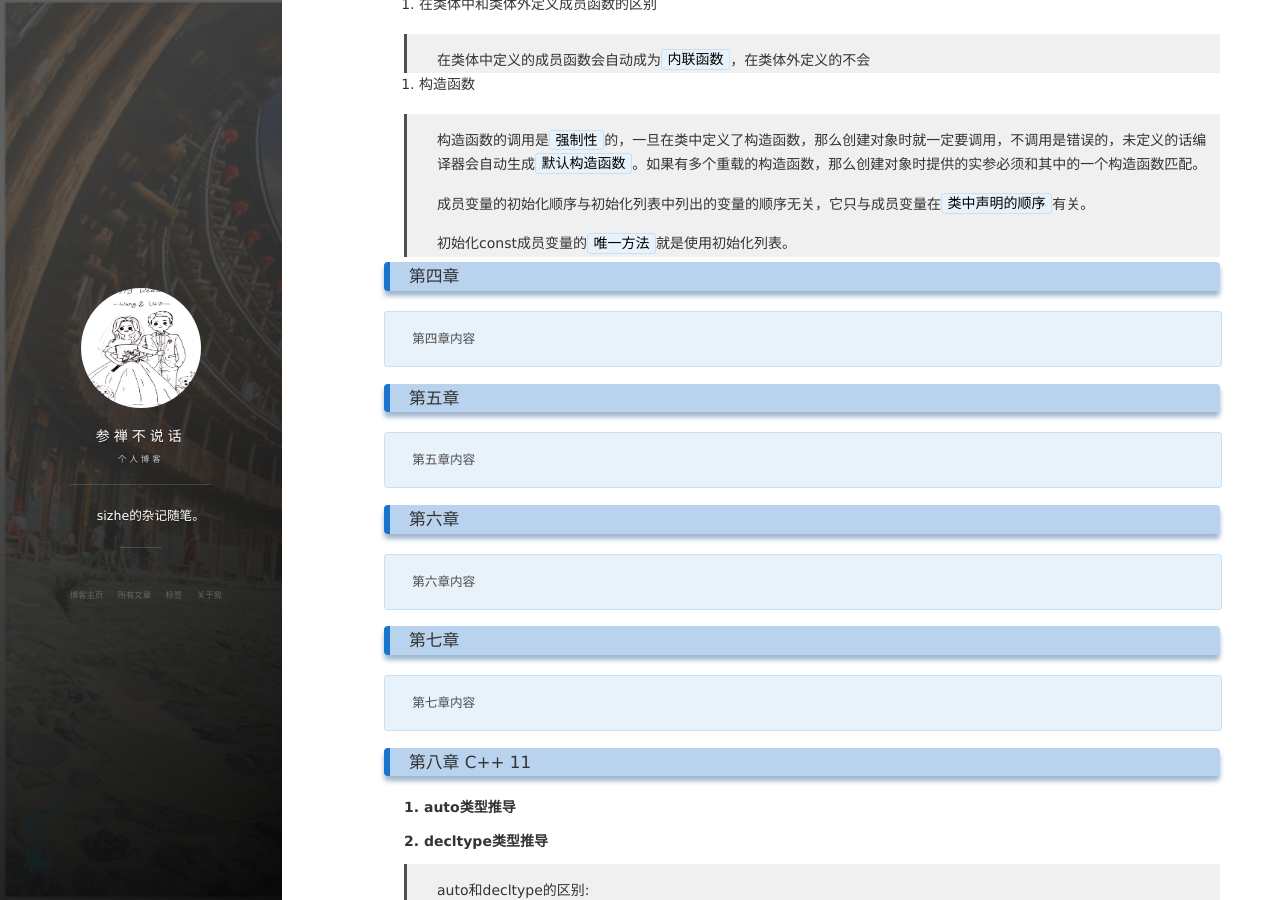
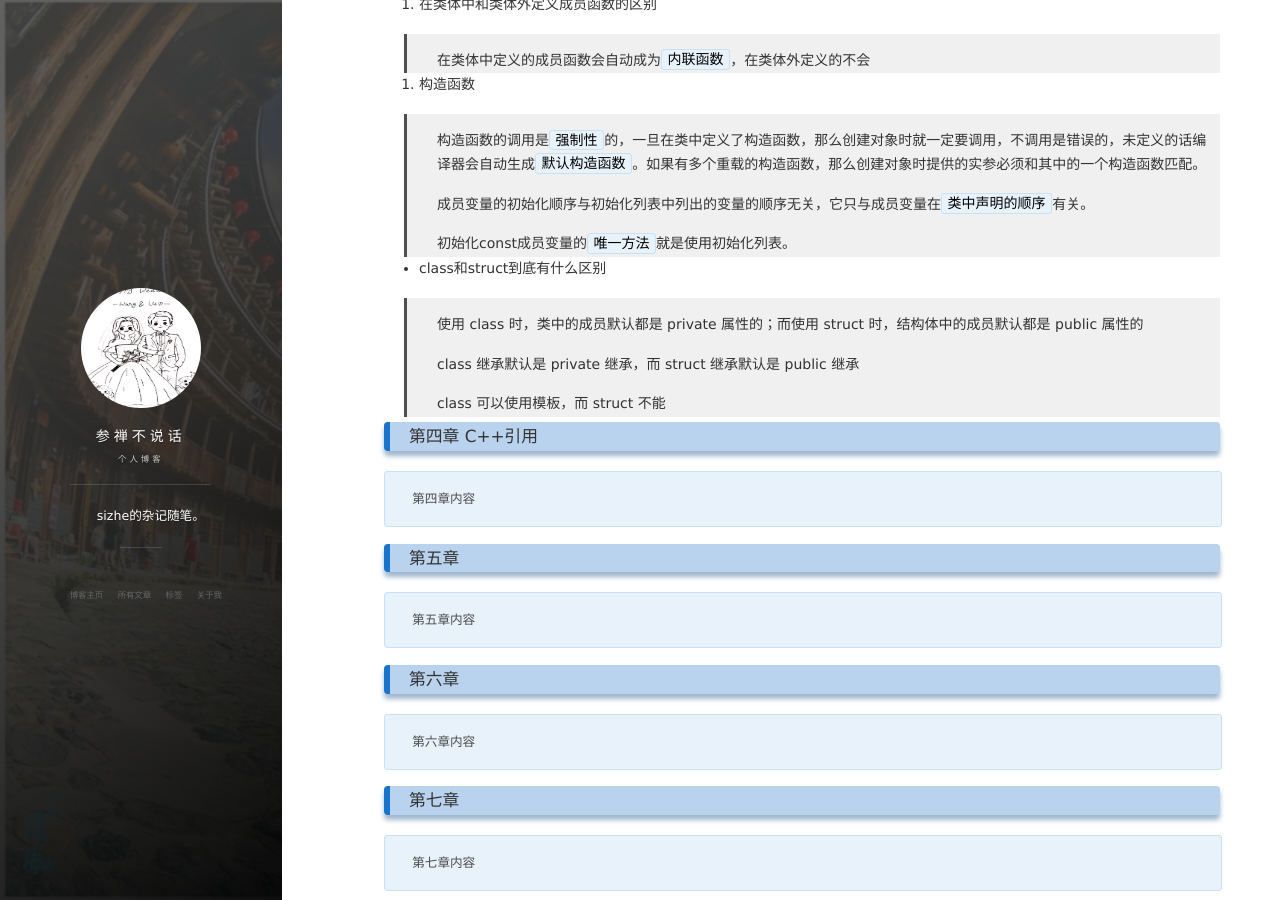
Before and after one commit to SizheLuo/Sizheluo.github.io, a Jekyll site: the page built from _posts/2023-08-21-C&C++.md, in a window 1280 px wide and 900 px high, scrolled down 1976 px. Built offline with Jekyll 4.4.1, drawn with Linux system fonts in a browser that asks for light colours; nearby versions of some CDN libraries; comment, search, counter and statistics services are not loaded.

```diff
--- a/_posts/2023-08-21-C&C++.md
+++ b/_posts/2023-08-21-C&C++.md
@@ -87,7 +87,15 @@ tag: C/C++
 
 > 初始化const成员变量的`唯一方法`就是使用初始化列表。
 
-### <a name="chapter4"></a>第四章
+- class和struct到底有什么区别
+
+> 使用 class 时，类中的成员默认都是 private 属性的；而使用 struct 时，结构体中的成员默认都是 public 属性的
+
+> class 继承默认是 private 继承，而 struct 继承默认是 public 继承
+
+> class 可以使用模板，而 struct 不能
+
+### <a name="chapter4"></a>第四章 C++引用
 
     第四章内容
 
```
Also changed, not shown: _posts/2023-07-23-代码随想录.md (+50 -0 lines).
